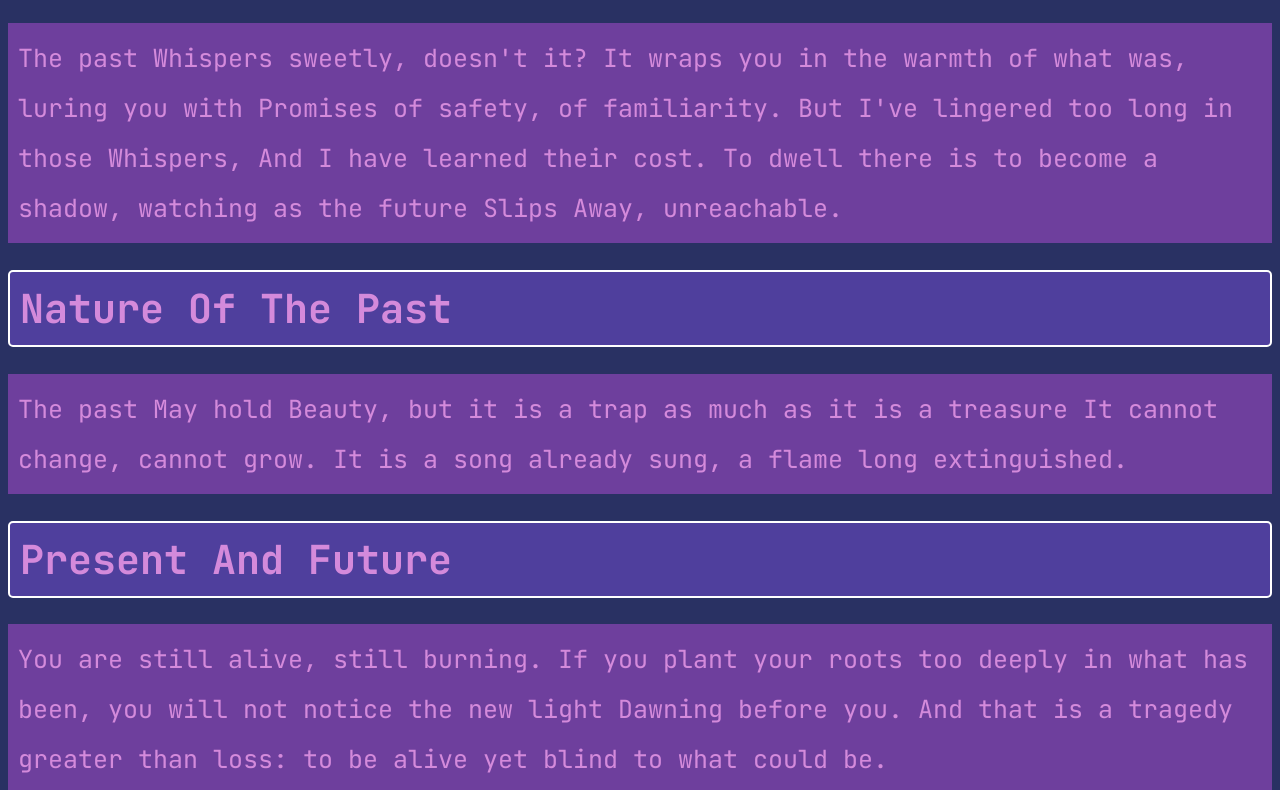
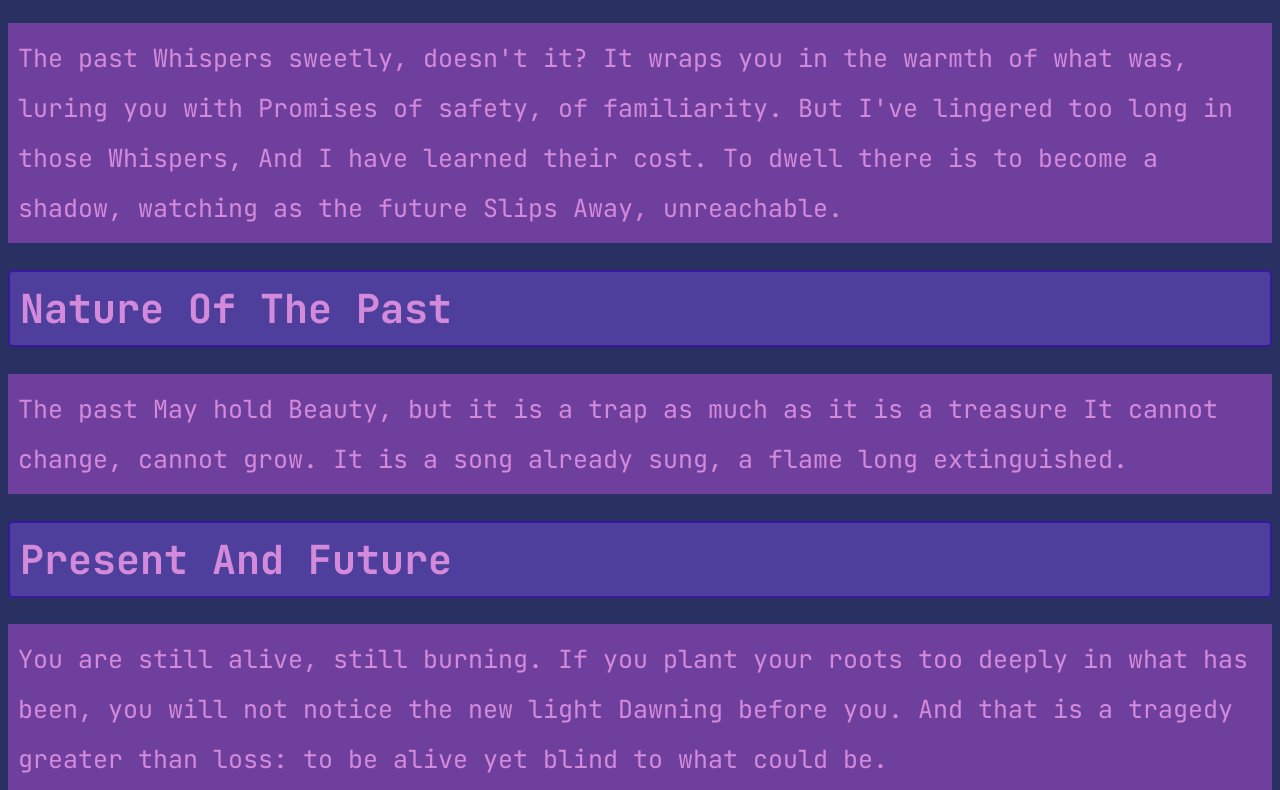
Before and after one commit to Om820saudager/ReflectionQuote, a plain HTML site: page index.html in a window 1280 px wide. Shown: the part 508-1298 px from the top of the page. Drawn offline with Linux system fonts and the light colour scheme.

Commit message:
Update QuoteCss.css

```diff
--- a/QuoteCss.css
+++ b/QuoteCss.css
@@ -4,7 +4,7 @@ body{
 }
 
 h1{
-    border: 2px solid #ffffff;
+    border: 2px solid #38189E;
     padding: 10px;
     background-color: #4F3F9D;
     font-size: 40px;
```
